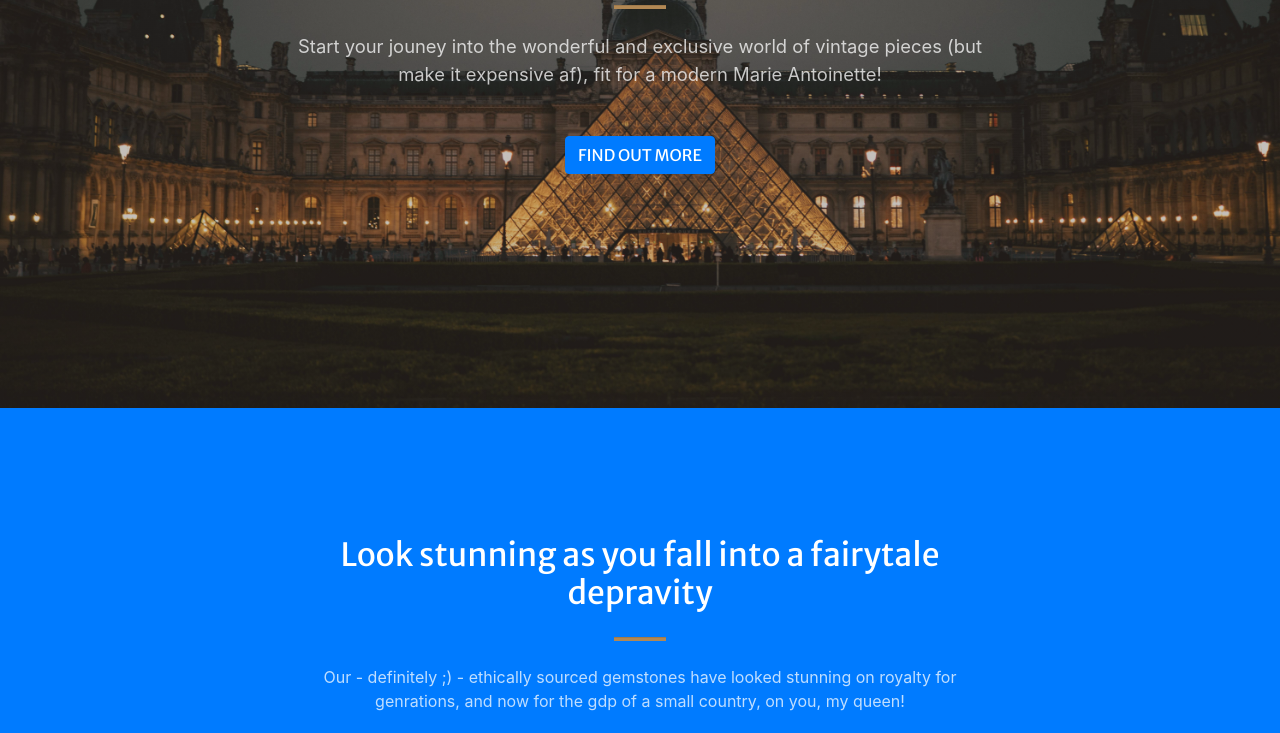
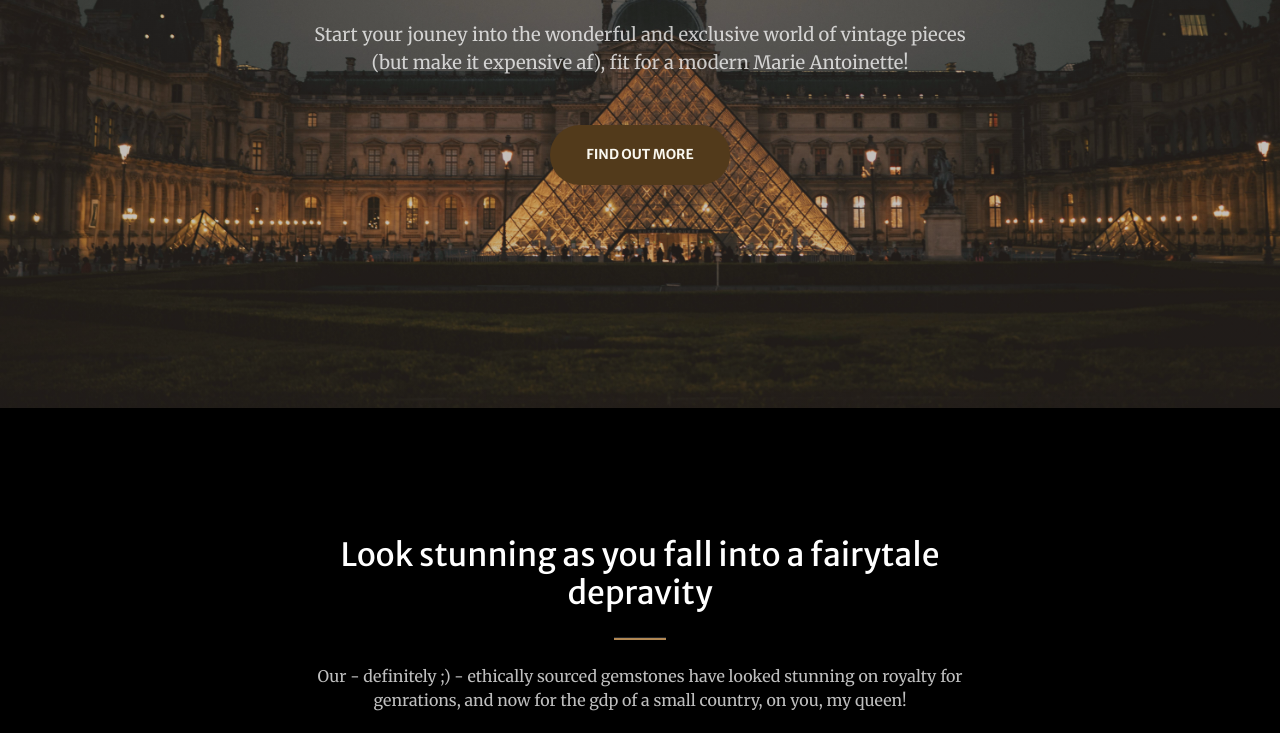
Before and after one commit to lydiaa57/jewellery-website, a plain HTML site: page client/index.html in a window 1280 px wide. Shown: the part 392-1125 px from the top of the page. Drawn offline with nearby package versions, Linux system fonts and the light colour scheme; some packages are replaced by stand-ins of ours; a script that the page names is missing; a web font is replaced by a local one.

Commit message:
Add .gitattributes to normalize line endings; fix: load Bootstrap 5 before custom CSS and restore toggler styles

```diff
--- a/client/index.html
+++ b/client/index.html
@@ -16,11 +16,10 @@
         <!-- SimpleLightbox plugin CSS-->
         <link href="https://cdnjs.cloudflare.com/ajax/libs/SimpleLightbox/2.1.0/simpleLightbox.min.css" rel="stylesheet" />
 
-        <!-- Core theme CSS (includes Bootstrap)-->
+        <!-- Core theme CSS (includes Bootstrap) -->
+        <link rel="stylesheet" href="https://cdn.jsdelivr.net/npm/bootstrap@5.2.3/dist/css/bootstrap.min.css">
         <link href="css/styles.css" rel="stylesheet" />
         <link href="css/styles2.css" rel="stylesheet" />
-
-        <link rel="stylesheet" href="https://cdn.jsdelivr.net/npm/bootstrap@4.3.1/dist/css/bootstrap.min.css" integrity="sha384-ggOyR0iXCbMQv3Xipma34MD+dH/1fQ784/j6cY/iJTQUOhcWr7x9JvoRxT2MZw1T" crossorigin="anonymous">
 
         <script src="https://unpkg.com/scrollreveal@4.0.9/dist/scrollreveal.min.js"></script>
     </head>
```
Also changed, not shown: client/css/styles2.css (line endings or trailing spaces), 1 other file.
